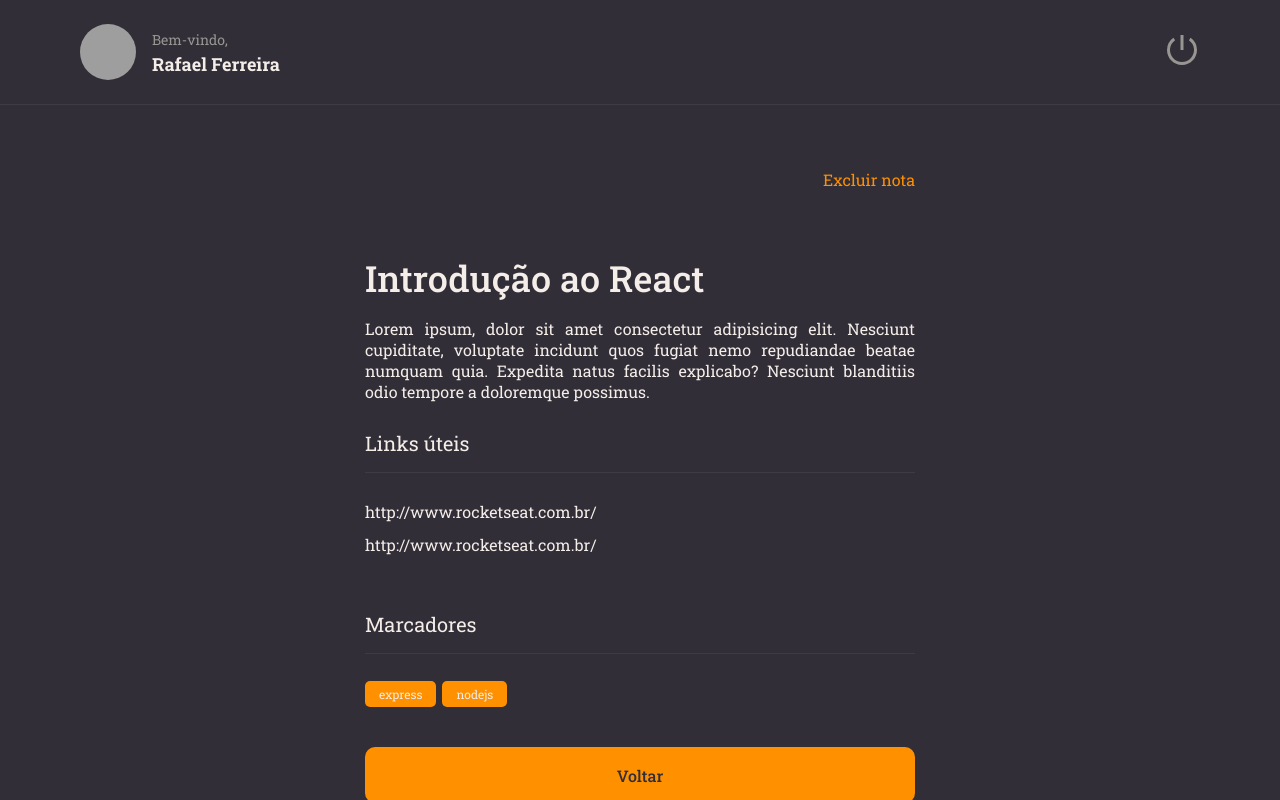
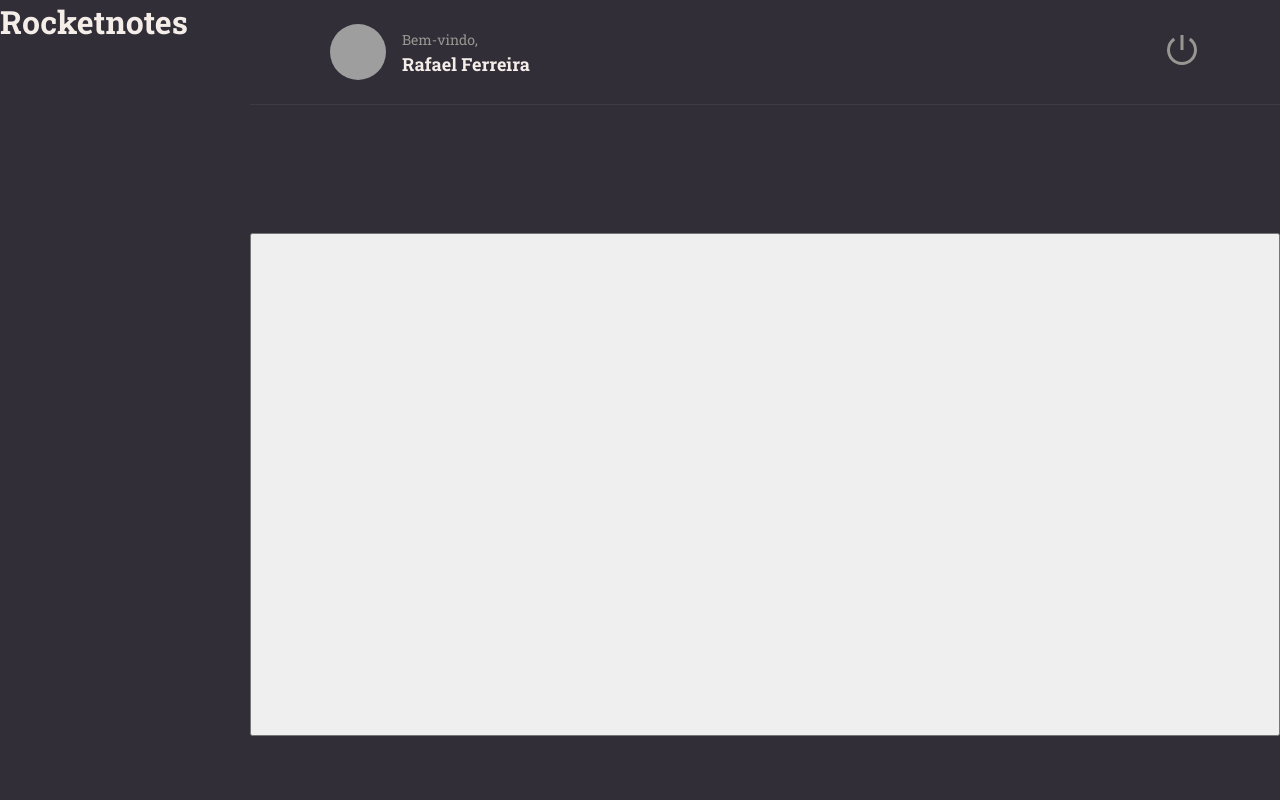
Before and after one commit to Rafael862/rocketnotes, a React (Vite) app in the folder rocketnotes/: page / in a window 1280 px wide. Built offline with nearby package versions, Linux system fonts and the light colour scheme; grey boxes are pictures that could not be loaded.

Commit message:
final da aula

```diff
--- a/rocketnotes/src/main.jsx
+++ b/rocketnotes/src/main.jsx
@@ -5,13 +5,13 @@ import GlobalStyles from './styles/global';
 import theme from './styles/theme';
 
 
-import { Details } from './pages/Details';
+import { Home } from './pages/Home';
 
 ReactDOM.createRoot(document.getElementById('root')).render(
   <React.StrictMode >
     <ThemeProvider theme={theme}>
       <GlobalStyles />
-      <Details />
+      <Home />
     </ThemeProvider>
   </React.StrictMode>
 )
--- /dev/null
+++ b/rocketnotes/src/pages/Home/index.jsx
@@ -0,0 +1,32 @@
+import { Container, Brand, Menu, Search, Content, NewNote } from './styles';
+
+import { Header } from '../../components/header';
+
+export function Home(){
+    return(
+
+        <Container>
+            <Brand>
+                <h1>Rocketnotes</h1>
+            </Brand>
+
+            <Header>
+
+            </Header>
+
+            <Menu>
+
+            </Menu>
+            <Search>
+
+            </Search>
+            <Content>
+
+            </Content>
+            <NewNote>
+
+            </NewNote>
+        </Container>
+
+    );
+}
--- /dev/null
+++ b/rocketnotes/src/pages/Home/styles.js
@@ -0,0 +1,28 @@
+import styled from 'styled-components';
+
+export const Container  = styled.div`
+    width: 100%;
+    height: 100vh;
+
+    display: grid;
+    grid-template-columns: 250px auto;
+    grid-template-rows: 105px 128px auto 64px;
+    grid-template-areas:
+    "brand header"
+    "menu search"
+    "menu content"
+    "newnote content";
+
+    background-color: ${({ theme }) => theme.BACKGROUND_800};
+
+`;
+
+export const Brand  = styled.div``;
+
+export const Menu  = styled.ul``;
+
+export const Search  = styled.div``;
+
+export const Content  = styled.div``;
+
+export const NewNote = styled.button``;
```
